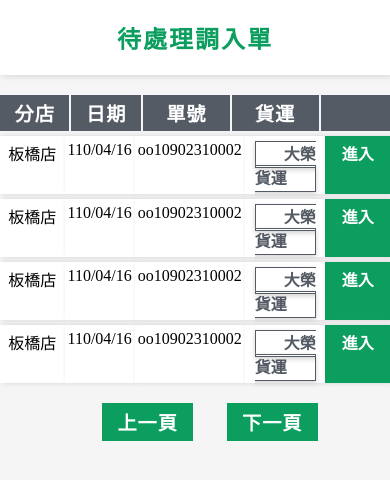
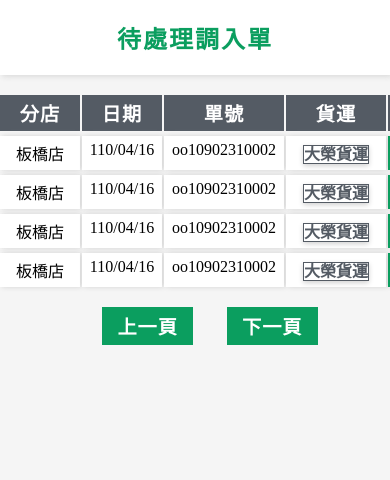
Before and after one commit to chen-wei-ni/car1-store3.github.io, a plain HTML site: page index.html in a window 390 px wide. Drawn offline with Linux system fonts and the light colour scheme.

Commit message:
rwd-mobile

```diff
--- a/css/page4.css
+++ b/css/page4.css
@@ -2,7 +2,7 @@ body {
 	margin:0 auto;
 	background-color:#f5f5f5;
 }
-	.title {
+		.title {
 		background-color:#fff;
 		padding:20px 0;
 		text-align:center;
@@ -15,6 +15,17 @@ body {
 		font-weight:800;
 		margin:0;
 	}
+	#main .content  {
+		margin-top:5px;
+	}
+	#main .content .info-grid {
+		background-color:#fff;
+		padding: 5px 3px;
+		text-align:center;
+		box-shadow:2px 0px 5px #d3d3d3;
+	}
+@media screen and (min-width:768px) {
+
 	#main{
 		margin:20px auto;
 		max-width:600px;
@@ -38,19 +49,7 @@ body {
 		display:grid;
 		grid-template-columns:0.8fr 0.8fr 1fr 1fr 0.8fr;
 	}
-	#main .content  {
-		margin-top:5px;
-	}
-	#main .content .info-grid {
-		background-color:#fff;
-		padding: 5px 3px;
-		text-align:center;
-		box-shadow:2px 0px 5px #d3d3d3;
-	}
-	#main .content .transfer {
 
-
-	}
 	#main .content .transfer a{
 		text-decoration:none;
 		padding:4px 28px;
@@ -87,3 +86,66 @@ body {
 		font-weight:600;
 		padding:5px 15px;
 	}
+}
+@media screen and (max-width:767px) {
+	#main{
+		margin:20px auto;
+		max-width:600px;
+		overflow-x:auto;
+	}
+	#main .header {
+		display:grid;
+		grid-gap:2px;
+		grid-template-columns:80px 80px 120px 100px 80px ;
+	}
+	#main .header .gray-bg {
+		background-color:#545b64;
+		color:#fff;
+		padding:4px 2px;
+		text-align:center;
+		font-weight:600;
+		letter-spacing:1px;
+		font-size:1.2rem;
+	}
+	#main .content {
+		display:grid;
+		grid-template-columns:80px 80px 120px 100px 80px;
+		grid-gap:2px;
+	}
+	#main .content .transfer a{
+		text-decoration:none;
+		color:#545b64;
+		font-weight:800;
+		border: 1px solid #545b64;
+		box-shadow: 0 2px 5px #d3d3d3;
+	}
+	#main .content .select-btn {
+		background-color:#0b9e5f;
+		padding: 5px 2px;
+		box-shadow:2px 0px 5px #d3d3d3;
+	}
+	#main .content .select-btn a {
+		display:block;
+		text-decoration:none;
+		color:#fff;
+		text-align:center;
+		vertical-align: middle;
+		font-weight:600;
+	}
+	#main .btn-page {
+		text-align:center;
+		margin-top:20px;
+	}
+	#main .btn-page a {
+		display:inline-block;
+		margin-left:30px;
+		background-color:#0b9e5f;
+		text-decoration:none;
+		color:#fff;
+		letter-spacing:1px;
+		font-size:1.2rem;
+		font-weight:600;
+		padding:5px 15px;
+	}
+
+}
```
